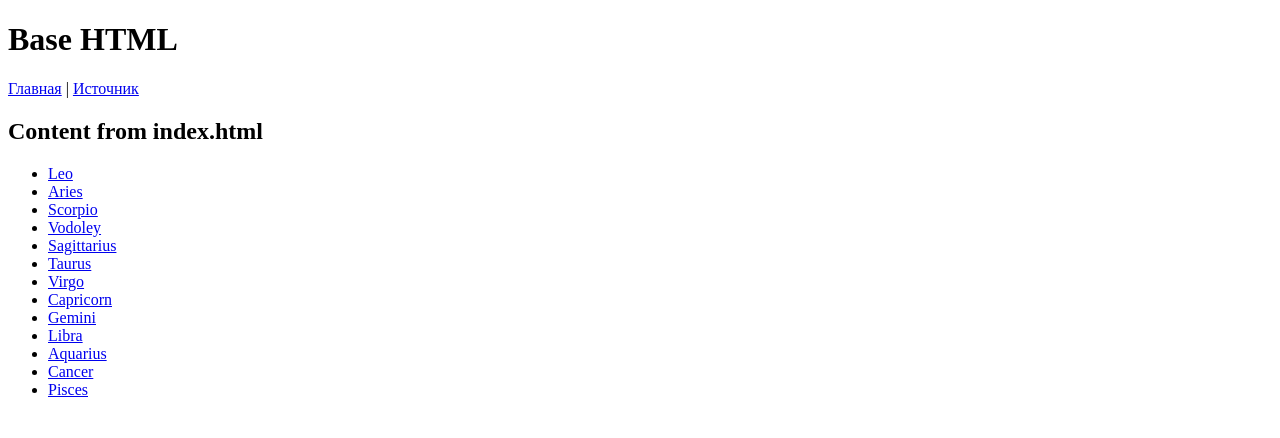
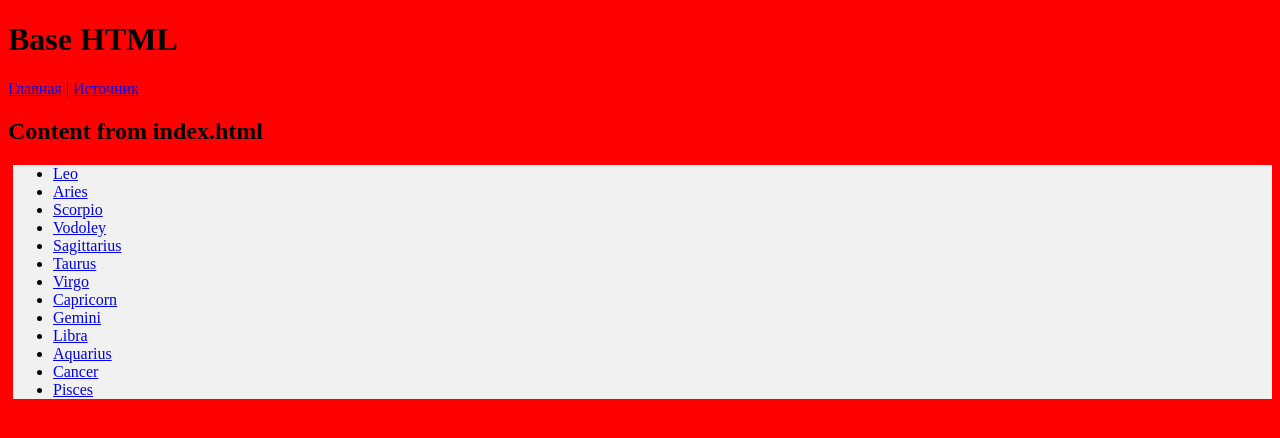
Before and after one commit to RustamKeneev/block_django_example, a Django app: page / in a window 1280 px wide. Shown: the top 438 px of the page. Run offline with Django 4.2, Linux system fonts and the light colour scheme.

Commit message:
We include static files. Django Static Files

```diff
--- a/block_django_example/settings.py
+++ b/block_django_example/settings.py
@@ -11,6 +11,7 @@ https://docs.djangoproject.com/en/4.1/ref/settings/
 """
 
 from pathlib import Path
+import os
 
 # Build paths inside the project like this: BASE_DIR / 'subdir'.
 BASE_DIR = Path(__file__).resolve().parent.parent
@@ -117,6 +118,7 @@ USE_TZ = True
 # https://docs.djangoproject.com/en/4.1/howto/static-files/
 
 STATIC_URL = 'static/'
+STATICFILES_DIRS = [os.path.join(BASE_DIR, "static"), ]
 
 # Default primary key field type
 # https://docs.djangoproject.com/en/4.1/ref/settings/#default-auto-field
--- a/block_django_example/urls.py
+++ b/block_django_example/urls.py
@@ -17,11 +17,19 @@ from django.contrib import admin
 from django.urls import path, include
 import horoscope
 from horoscope import views
+from django.conf import settings
+from django.conf.urls.static import static
+from django.contrib.staticfiles.urls import staticfiles_urlpatterns
+
 
 urlpatterns = [
-    # path('zodiacs', views.index),
-    path('', views.index, name='horoscope-index'),
+    path('', views.index, name='horoscope_index'),
     path('admin/', admin.site.urls),
     path('horoscope/', include('horoscope.urls')),
-    # path('<sign_zodiac>', views.get_info_about_sign_zodiac),
+
+
 ]
+urlpatterns += staticfiles_urlpatterns()
+
+if settings.DEBUG:
+     urlpatterns += static(settings.MEDIA_URL, document_root=settings.MEDIA_ROOT)
--- a/horoscope/templates/horoscope/index.html
+++ b/horoscope/templates/horoscope/index.html
@@ -1,4 +1,9 @@
 {% extends 'base.html' %}
+{% load static %}
+
+{% block css_additional %}
+    <link rel="stylesheet" type="text/css" href="{% static 'horoscope/css/index.css' %}">
+{% endblock %}
 
 {% block title %}
     Меню
@@ -7,9 +12,9 @@
 {% block content %}
     {% include 'includes/navbar.html' only %}
     <h2>Content from index.html</h2>
-     <ul>
-    {% for item in zodiacs %}
-        <li><a href="{% url 'horoscope-name' sign_zodiac=item %}">{{ item|title }}</a></li>
-    {% endfor %}
+    <ul>
+        {% for item in zodiacs %}
+            <li><a href="{% url 'horoscope-name' sign_zodiac=item %}">{{ item|title }}</a></li>
+        {% endfor %}
     </ul>
 {% endblock %}
--- a/horoscope/templates/horoscope/info_zodiac.html
+++ b/horoscope/templates/horoscope/info_zodiac.html
@@ -1,5 +1,8 @@
 {% extends 'base.html' %}
-
+{% load static %}
+{% block css_additional %}
+        <link rel="stylesheet" type="text/css" href="{% static 'horoscope/css/info.css' %}">
+{% endblock %}
 {% block title %}
     Гороскоп для {{ sign_zodiac|upper }}
 {% endblock %}
--- a/horoscope/templates/includes/navbar.html
+++ b/horoscope/templates/includes/navbar.html
@@ -1,5 +1,5 @@
 <nav>
-    <a href="{% url 'horoscope-index' %}">Главная</a> |
+    <a href="{% url 'horoscope_index' %}">Главная</a> |
     <a href="https://learnbatta.com/blog/django-custom-path-converters-17/">Источник</a>
     {% for item in zodiacs %}
         | <a href="{% url 'horoscope-name' sign_zodiac=item %}">{{ item|title }}</a>
--- a/horoscope/views.py
+++ b/horoscope/views.py
@@ -1,8 +1,6 @@
 from django.shortcuts import render
 from django.http import HttpResponse, HttpResponseNotFound, HttpResponseRedirect
 from django.urls import reverse
-from dataclasses import dataclass
-from django.template.loader import render_to_string
 
 zodiac_dictionary = {
     'leo': 'Знак задиака лев',
--- /dev/null
+++ b/static/horoscope/css/base.css
@@ -0,0 +1,3 @@
+html{
+    background-color: red;
+}
--- /dev/null
+++ b/static/horoscope/css/index.css
@@ -0,0 +1,4 @@
+ul {
+    border-left: 5px solid red;
+    background-color: #f1f1f1;
+}
--- /dev/null
+++ b/static/horoscope/css/info.css
@@ -0,0 +1,3 @@
+h2{
+    color: blue;
+}
--- a/templates/base.html
+++ b/templates/base.html
@@ -1,8 +1,11 @@
+{% load static %}
 <!DOCTYPE html>
 <html lang="en">
 <head>
     <meta charset="UTF-8">
     <title>{% block title %}{% endblock %}</title>
+    <link rel="stylesheet" type="text/css" href="{% static 'horoscope/css/base.css' %}">
+    {% block css_additional %}{% endblock %}
 </head>
 <body>
     <h1>Base HTML</h1>
```
